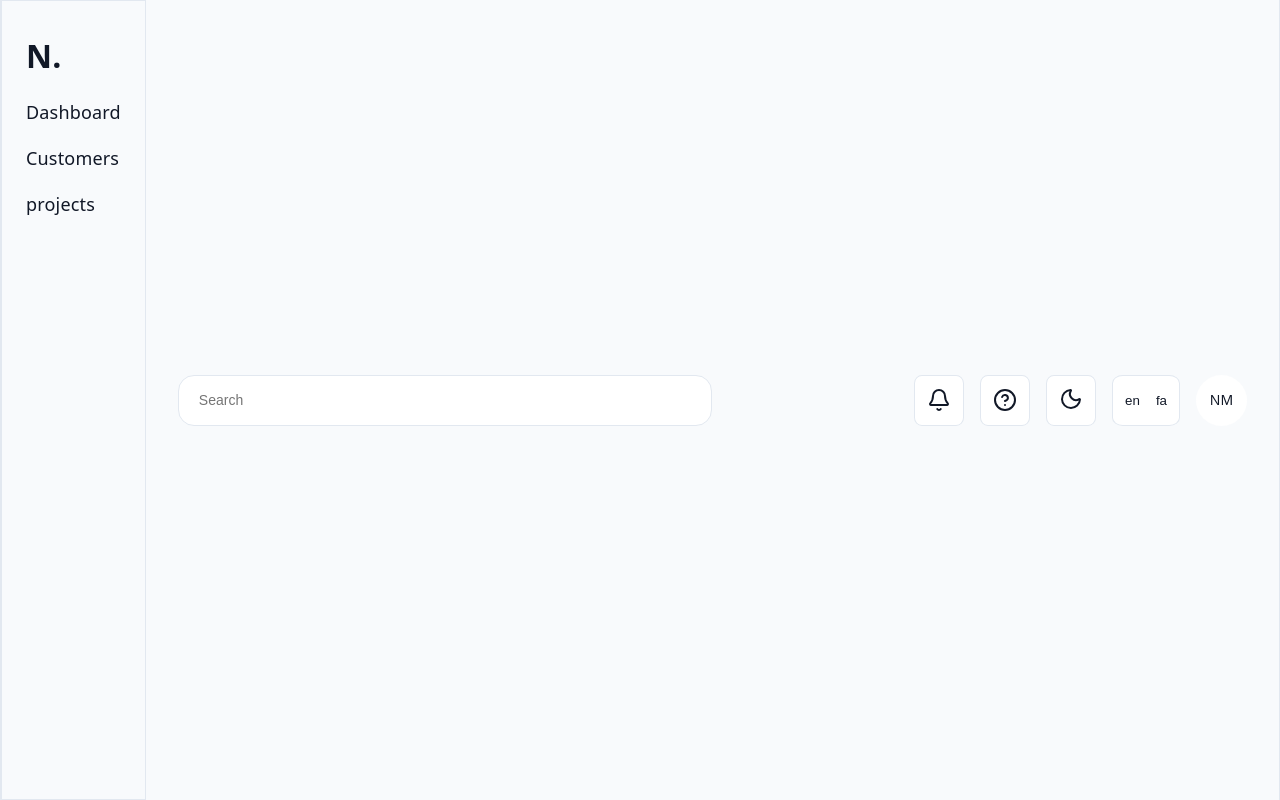
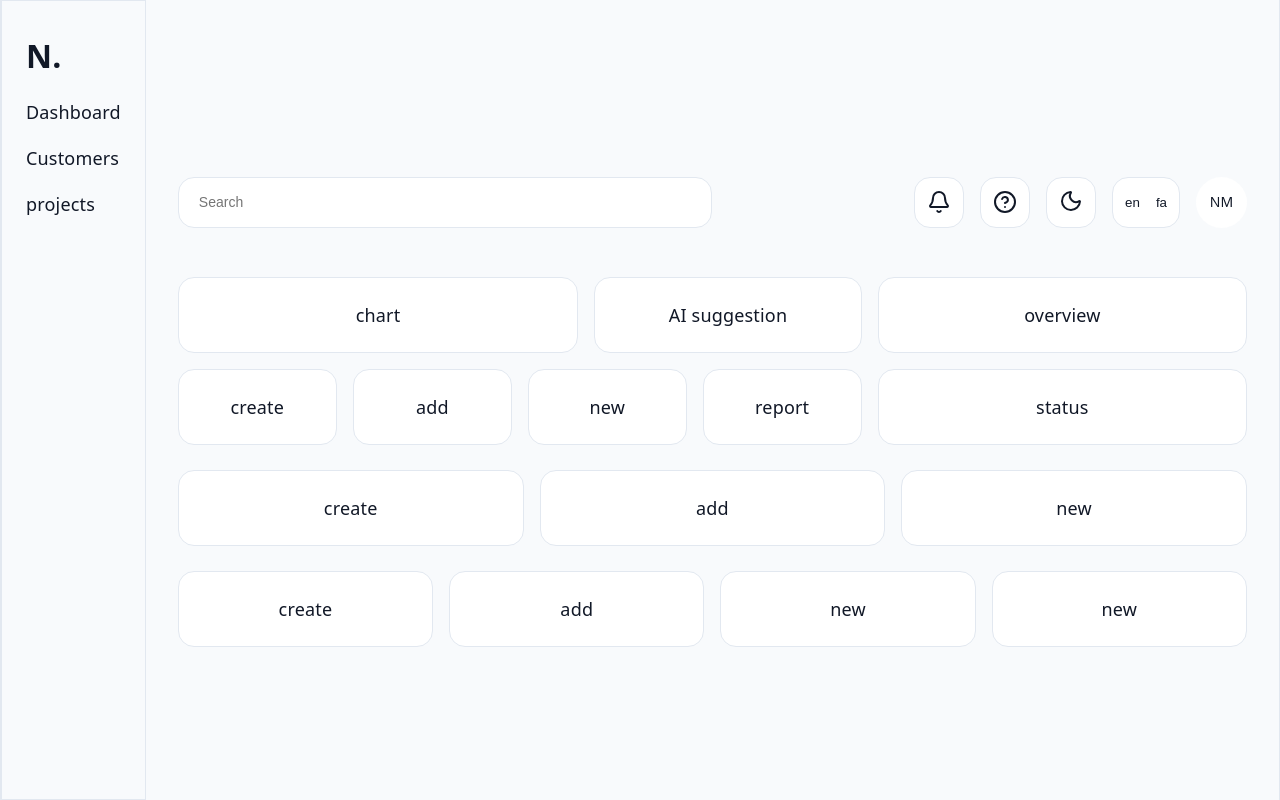
Before and after one commit to nasrin-moshayedi/CRM-Dashboard, a React (Vite) app: page / in a window 1280 px wide. Built offline with nearby package versions, Linux system fonts and the light colour scheme.

Commit message:
feat(dashboard): build initial dashboard structure

```diff
--- a/src/App.css
+++ b/src/App.css
@@ -187,3 +187,34 @@
   display: flex;
   justify-content: left;
 }
+.direction-column {
+  flex-direction: column;
+}
+.gap-16 {
+  gap: 16px;
+}
+.w-100 {
+  width: 100%;
+}
+.w-60 {
+  width: 60%;
+}
+.w-45 {
+  width: 54%;
+}
+.w-40 {
+  width: 40%;
+}
+.w-25 {
+  width: 25%;
+}
+
+.grid {
+  display: grid;
+}
+.grid-3 {
+  grid-template-columns: repeat(3, 1fr);
+}
+.grid-4 {
+  grid-template-columns: repeat(4, 1fr);
+}
--- a/src/components/ui/card/index.scss
+++ b/src/components/ui/card/index.scss
@@ -2,7 +2,7 @@
 
 .card {
     background: var(--card);
-    border-radius: 16%;
+    border-radius: 16px;
     padding: 24px;
     border: 1px solid var(--border)
 }
--- a/src/pages/dashboard/index.scss
+++ b/src/pages/dashboard/index.scss
@@ -1 +1,4 @@
 // @use "./../../styles/variables.scss";
+.dahsboad-content {
+    padding: 0 32px;
+}
--- a/src/pages/dashboard/index.tsx
+++ b/src/pages/dashboard/index.tsx
@@ -15,6 +15,37 @@ const Dashboard = ({setMenu, menu}: DashboardProps) => {
     return(
         <>
         <Header menu={menu} setMenu={setMenu} />
+        <div className="flex w-100 gap-16 dahsboad-content">
+            <div className="flex w-100 gap-16 direction-column">
+                <div className="flex gap-16 w-100">
+                    <Card className="w-60">chart</Card>
+                    <Card className="w-40">AI suggestion</Card>
+                </div>
+                <div className="flex gap-16 w-100">
+                    <Card className="w-25">create</Card>
+                    <Card className="w-25">add</Card>
+                    <Card className="w-25">new</Card>
+                    <Card className="w-25">report</Card>
+                </div>
+
+            </div>
+            <div className="flex gap-16 w-45 direction-column">
+                <Card>overview</Card>
+                <Card>status</Card>
+            </div>
+        </div>
+        <div className="grid grid-3 gap-16 w-100 dahsboad-content">
+            <Card className="w-100">create</Card>
+            <Card className="w-100">add</Card>
+            <Card className="ww-100">new</Card>
+        </div>
+        <div className="grid grid-4 gap-16 w-100 dahsboad-content">
+            <Card className="w-100">create</Card>
+            <Card className="w-100">add</Card>
+            <Card className="ww-100">new</Card>
+            <Card className="ww-100">new</Card>
+        </div>
+
        </>
     )
 }
```
